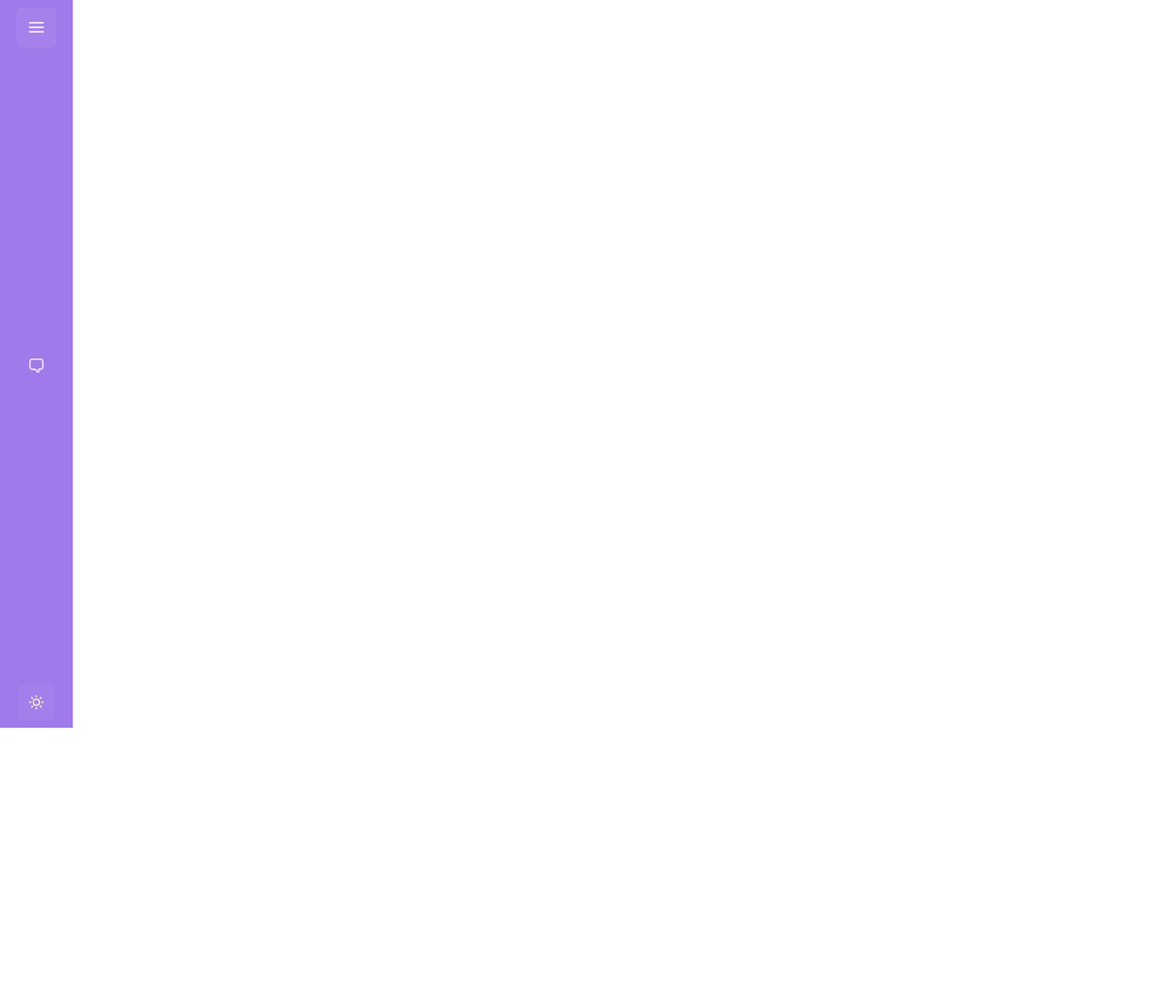
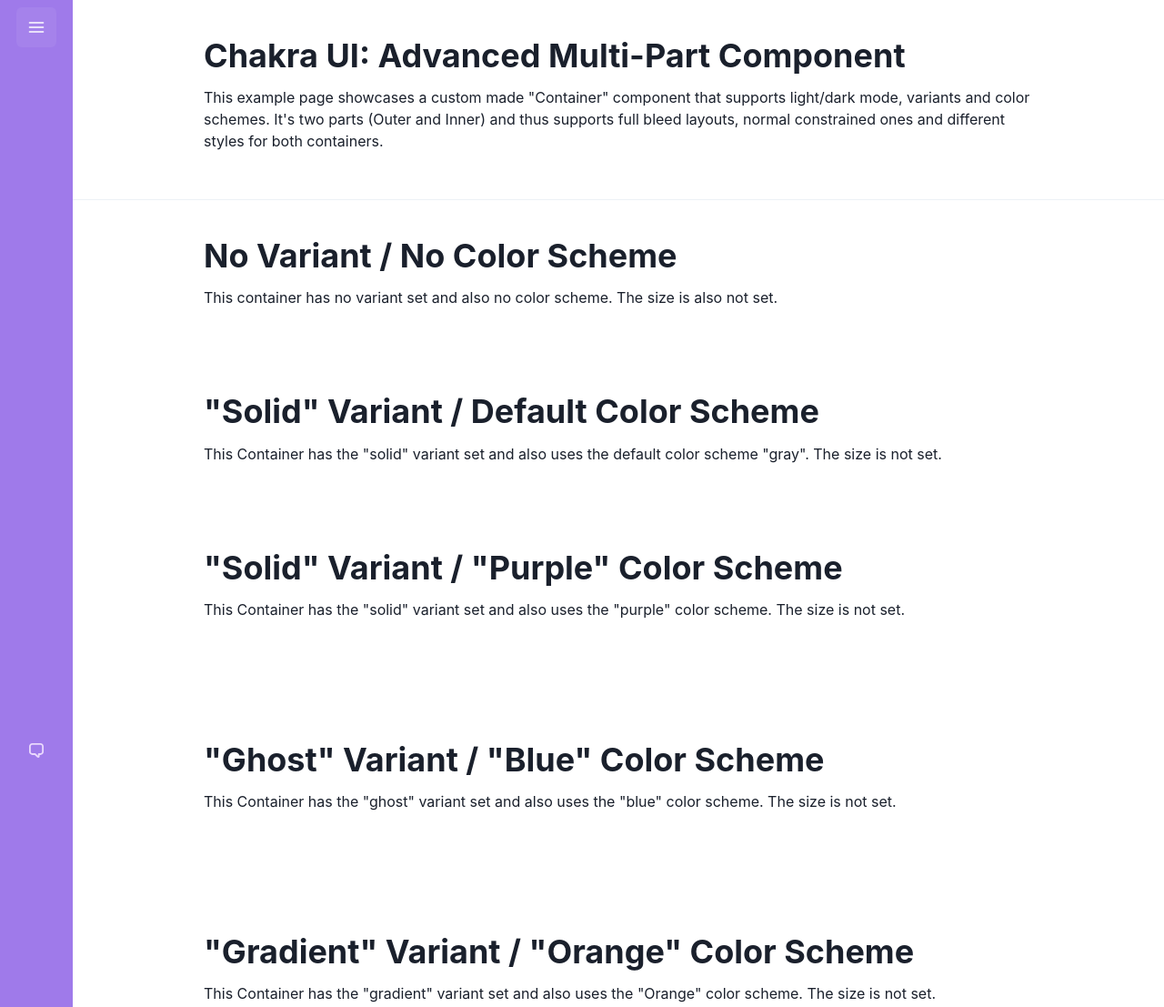
Before and after one commit to lavet13/gatsby-chakra-ui, a Gatsby site: page / in a window 1280 px wide. Shown: the top 1107 px of the page at 91% size. Before the commit the page ends 800 px from the top, so only its background shows below. Built offline with nearby package versions, Linux system fonts and the light colour scheme; Gatsby itself is replaced by a stand-in of ours.

Commit message:
styling stuff . . .

```diff
--- /dev/null
+++ b/src/@chakra-ui/gatsby-plugin/breakpoints.ts
@@ -0,0 +1,9 @@
+const breakpoints = {
+  sm: '640px',
+  md: '768px',
+  lg: '1024px',
+  xl: '1280px',
+  '2xl': '1536px',
+};
+
+export default breakpoints;
--- a/src/@chakra-ui/gatsby-plugin/components/button.ts
+++ b/src/@chakra-ui/gatsby-plugin/components/button.ts
@@ -1,7 +1,7 @@
-import { Theme, defineStyleConfig, theme } from '@chakra-ui/react';
+import { ComponentStyleConfig, theme } from '@chakra-ui/react';
 import { mode } from '@chakra-ui/theme-tools';
 
-export default defineStyleConfig({
+const Button: ComponentStyleConfig = {
   baseStyle: {
     fontWeight: 'bold',
     textTransform: 'uppercase',
@@ -45,4 +45,6 @@
     size: 'md',
     variant: 'toggleMode',
   },
-});
+};
+
+export default Button;
--- /dev/null
+++ b/src/@chakra-ui/gatsby-plugin/components/container.ts
@@ -0,0 +1,17 @@
+import { ComponentStyleConfig } from '@chakra-ui/react';
+
+const Container: ComponentStyleConfig = {
+  baseStyle: {
+    w: '100%',
+    mx: 'auto',
+    maxW: '960px',
+    px: [4, 6],
+    py: [8, 10],
+  },
+
+  defaultProps: {
+    colorScheme: 'gray',
+  },
+};
+
+export default Container;
--- /dev/null
+++ b/src/@chakra-ui/gatsby-plugin/components/custom-container.ts
@@ -0,0 +1,49 @@
+import { ComponentStyleConfig } from '@chakra-ui/react';
+import InnerContainerStyles from './container';
+import { percentageWidths } from '../utils';
+
+const CustomContainer: ComponentStyleConfig = {
+  parts: ['outer', 'inner'],
+  baseStyle: {
+    outer: {
+      w: '100%',
+      margin: 0,
+    },
+    inner: {
+      ...InnerContainerStyles.baseStyle,
+    },
+  },
+
+  variants: {
+    solid: props => ({
+      outer: {},
+    }),
+
+    ghost: props => ({
+      outer: {
+        py: [8, 10],
+      },
+      inner: {},
+    }),
+
+    gradient: props => ({
+      outer: {},
+    }),
+  },
+
+  sizes: {
+    prose: {
+      inner: {
+        maxW: '65ch',
+      },
+    },
+
+    ...percentageWidths(4, 'inner'),
+  },
+
+  defaultProps: {
+    colorScheme: 'gray',
+  },
+};
+
+export default CustomContainer;
--- /dev/null
+++ b/src/@chakra-ui/gatsby-plugin/components/header.ts
@@ -0,0 +1,17 @@
+import { ComponentStyleConfig } from '@chakra-ui/react';
+import { mode } from '@chakra-ui/theme-tools';
+
+const Header: ComponentStyleConfig = {
+  baseStyle: props => ({
+    display: 'flex',
+    minHeight: '100vh',
+    flexDirection: 'column',
+    py: 2,
+    alignItems: 'center',
+    justifyContent: 'space-between',
+    color: mode('purple.500', 'purple.200')(props),
+    bg: mode('purple.400', 'purple.500')(props),
+  }),
+};
+
+export default Header;
--- a/src/@chakra-ui/gatsby-plugin/components/header.tsx
+++ /dev/null
@@ -1,34 +0,0 @@
-import React, { FC } from 'react';
-
-import {
-  HTMLChakraProps,
-  ThemingProps,
-  defineStyleConfig,
-  useStyleConfig,
-  Box,
-} from '@chakra-ui/react';
-
-import { mode } from '@chakra-ui/theme-tools';
-
-export default defineStyleConfig({
-  baseStyle: props => ({
-    display: 'flex',
-    minHeight: '100vh',
-    flexDirection: 'column',
-    py: 2,
-    alignItems: 'center',
-    justifyContent: 'space-between',
-    color: mode('purple.500', 'purple.200')(props),
-    bg: mode('purple.400', 'purple.500')(props),
-  }),
-});
-
-export interface HeaderProps extends HTMLChakraProps<'header'>, ThemingProps {}
-
-export const Header: FC<HeaderProps> = props => {
-  const { size, variant, ...rest } = props;
-
-  const styles = useStyleConfig('Header', { size, variant });
-
-  return <Box as='header' __css={styles} {...rest} />;
-};
--- a/src/@chakra-ui/gatsby-plugin/components/link.ts
+++ b/src/@chakra-ui/gatsby-plugin/components/link.ts
@@ -1,6 +1,6 @@
-import { theme, defineStyleConfig } from '@chakra-ui/react';
+import { theme, ComponentStyleConfig } from '@chakra-ui/react';
 
-export default defineStyleConfig({
+const Link: ComponentStyleConfig = {
   baseStyle: {
     display: 'flex',
     alignItems: 'center',
@@ -19,4 +19,6 @@
 
     borderRadius: theme.radii.md,
   },
-});
+};
+
+export default Link;
--- a/src/@chakra-ui/gatsby-plugin/styles.ts
+++ b/src/@chakra-ui/gatsby-plugin/styles.ts
@@ -1,6 +1,4 @@
 import { defineStyle } from '@chakra-ui/react';
-
-import { mode } from '@chakra-ui/theme-tools';
 
 const styles = {
   global: defineStyle(props => ({
--- a/src/@chakra-ui/gatsby-plugin/theme.ts
+++ b/src/@chakra-ui/gatsby-plugin/theme.ts
@@ -1,23 +1,29 @@
 import { extendTheme, Theme, ThemeConfig } from '@chakra-ui/react';
 
+import Container from './components/container';
+import CustomContainer from './components/custom-container';
 import Button from './components/button';
 import Header from './components/header';
 import Link from './components/link';
 
 import styles from './styles';
+import breakpoints from './breakpoints';
 
 const config: ThemeConfig = {
   initialColorMode: 'light',
   useSystemColorMode: true,
 };
 
-export default extendTheme({
+const theme = extendTheme({
   styles,
+  breakpoints,
   config,
   components: {
     Button,
     Header,
     Link,
+    Container,
+    CustomContainer,
   },
   semanticTokens: {
     colors: {
@@ -27,3 +33,5 @@
     },
   },
 });
+
+export default theme;
--- /dev/null
+++ b/src/@chakra-ui/gatsby-plugin/utils.ts
@@ -0,0 +1,21 @@
+export const percentageWidths = (
+  divisions: number,
+  part: string,
+  property = 'maxW'
+) => {
+  let result: Record<string, any> = {};
+
+  for (let i = 1; i <= divisions; i++) {
+    const name = i === divisions ? 'full' : `${i}/${divisions}`;
+    const w = Number((i / divisions) * 100).toFixed(4);
+    result[name] = {
+      [part]: {
+        [property]: `${+w}%`,
+      },
+    };
+  }
+
+  return result;
+};
+
+percentageWidths;
--- /dev/null
+++ b/src/components/header.tsx
@@ -0,0 +1,17 @@
+import React, { FC } from 'react';
+
+import { useStyleConfig, Box, BoxProps } from '@chakra-ui/react';
+
+export interface IHeaderProps extends BoxProps {
+  variant?: string;
+  colorScheme?: string;
+  size?: string;
+}
+
+export const Header: FC<IHeaderProps> = props => {
+  const { size, variant, ...rest } = props;
+
+  const styles = useStyleConfig('Header', { size, variant });
+
+  return <Box as='header' __css={styles} {...rest} />;
+};
--- a/src/components/layout.component.tsx
+++ b/src/components/layout.component.tsx
@@ -1,7 +1,7 @@
-import React, { FC, PropsWithChildren } from 'react';
+import React, { FC } from 'react';
 import { WrapPageElementProps } from '../common/types/types';
-import { Header } from '../@chakra-ui/gatsby-plugin/components/header';
-import { Box, Flex, calc, Container } from '@chakra-ui/react';
+import { Header } from './header';
+import { Box, Flex, calc } from '@chakra-ui/react';
 import { HamburgerIcon, ChatIcon } from '@chakra-ui/icons';
 import ThemeToggle from './toggle-theme.component';
 import NavLink from './nav-link.component';
@@ -25,7 +25,7 @@
         </Box>
       </Header>
       <Box as='main' flex={`0 0 ${calc('100%').subtract('5rem').toString()}`}>
-        <Container maxWidth=''>{children}</Container>
+        {children}
       </Box>
     </Flex>
   );
--- /dev/null
+++ b/src/components/multi-container.component.tsx
@@ -0,0 +1,36 @@
+import React, { FC } from 'react';
+
+import {
+  useMultiStyleConfig,
+  Box,
+  Container,
+  BoxProps,
+} from '@chakra-ui/react';
+
+interface IMultiContainerProps extends BoxProps {
+  variant?: 'solid' | 'gradient' | 'ghost';
+  colorScheme?: string;
+  size?: 'prose' | '1/4' | '2/4' | '3/4' | 'full';
+}
+
+const MultiContainer: FC<IMultiContainerProps> = ({
+  variant,
+  colorScheme,
+  size,
+  children,
+  ...rest
+}) => {
+  const styles = useMultiStyleConfig('CustomContainer', {
+    variant,
+    colorScheme,
+    size,
+  });
+
+  return (
+    <Box __css={{ ...styles.outer }} {...rest}>
+      <Container sx={{ ...styles.inner }}>{children}</Container>
+    </Box>
+  );
+};
+
+export default MultiContainer;
--- a/src/pages/index.tsx
+++ b/src/pages/index.tsx
@@ -1,10 +1,85 @@
 import * as React from 'react';
 import type { HeadFC, PageProps } from 'gatsby';
-import { Box, Text, Code, CodeProps, Flex, Button } from '@chakra-ui/react';
+import {
+  Box,
+  Text,
+  Code,
+  CodeProps,
+  Flex,
+  Button,
+  Container,
+  Heading,
+  Divider,
+} from '@chakra-ui/react';
 import Seo from '../components/seo.component';
+import MultiContainer from '../components/multi-container.component';
 
 const IndexPage: React.FC<PageProps> = () => {
-  return <></>;
+  return (
+    <>
+      <Container>
+        <Heading as='h1'>Chakra UI: Advanced Multi-Part Component</Heading>
+        <Text sx={{ mt: 3, mb: 3 }}>
+          This example page showcases a custom made "Container" component that
+          supports light/dark mode, variants and color schemes. It's two parts
+          (Outer and Inner) and thus supports full bleed layouts, normal
+          constrained ones and different styles for both containers.
+        </Text>
+      </Container>
+      <Divider />
+      <MultiContainer>
+        <Heading as='h2'>No Variant / No Color Scheme</Heading>
+        <Text sx={{ mt: 3, mb: 3 }}>
+          This container has no variant set and also no color scheme. The size
+          is also not set.
+        </Text>
+      </MultiContainer>
+      <MultiContainer variant='solid'>
+        <Heading as='h2'>"Solid" Variant / Default Color Scheme</Heading>
+        <Text sx={{ mt: 3, mb: 3 }}>
+          This Container has the "solid" variant set and also uses the default
+          color scheme "gray". The size is not set.
+        </Text>
+      </MultiContainer>
+      <MultiContainer variant='solid' colorScheme='purple'>
+        <Heading as='h2'>"Solid" Variant / "Purple" Color Scheme</Heading>
+        <Text sx={{ mt: 3, mb: 3 }}>
+          This Container has the "solid" variant set and also uses the "purple"
+          color scheme. The size is not set.
+        </Text>
+      </MultiContainer>
+      <MultiContainer variant='ghost' colorScheme='blue'>
+        <Heading as='h2'>"Ghost" Variant / "Blue" Color Scheme</Heading>
+        <Text sx={{ mt: 3, mb: 3 }}>
+          This Container has the "ghost" variant set and also uses the "blue"
+          color scheme. The size is not set.
+        </Text>
+      </MultiContainer>
+      <MultiContainer variant='gradient' colorScheme='orange'>
+        <Heading as='h2'>"Gradient" Variant / "Orange" Color Scheme</Heading>
+        <Text sx={{ mt: 3, mb: 3 }}>
+          This Container has the "gradient" variant set and also uses the
+          "Orange" color scheme. The size is not set.
+        </Text>
+      </MultiContainer>
+      <MultiContainer size='prose'>
+        <Heading as='h2'>No Variant / No Color Scheme / "Prose" Size</Heading>
+        <Text sx={{ mt: 3, mb: 3 }}>
+          This Container has no variant set and also no color scheme. The size
+          is set to "prose".
+        </Text>
+      </MultiContainer>
+      <MultiContainer variant='ghost' size='3/4'>
+        <Heading as='h2'>
+          "Ghost" Variant / No Color Scheme / "3/4" Size
+        </Heading>
+        <Text sx={{ mt: 3, mb: 3 }}>
+          This Container has the "ghost" variant set and also no color scheme.
+          The size is set to "3/4" which equals 75%.
+        </Text>
+      </MultiContainer>
+    </>
+  );
 };
 
 export default IndexPage;
```
